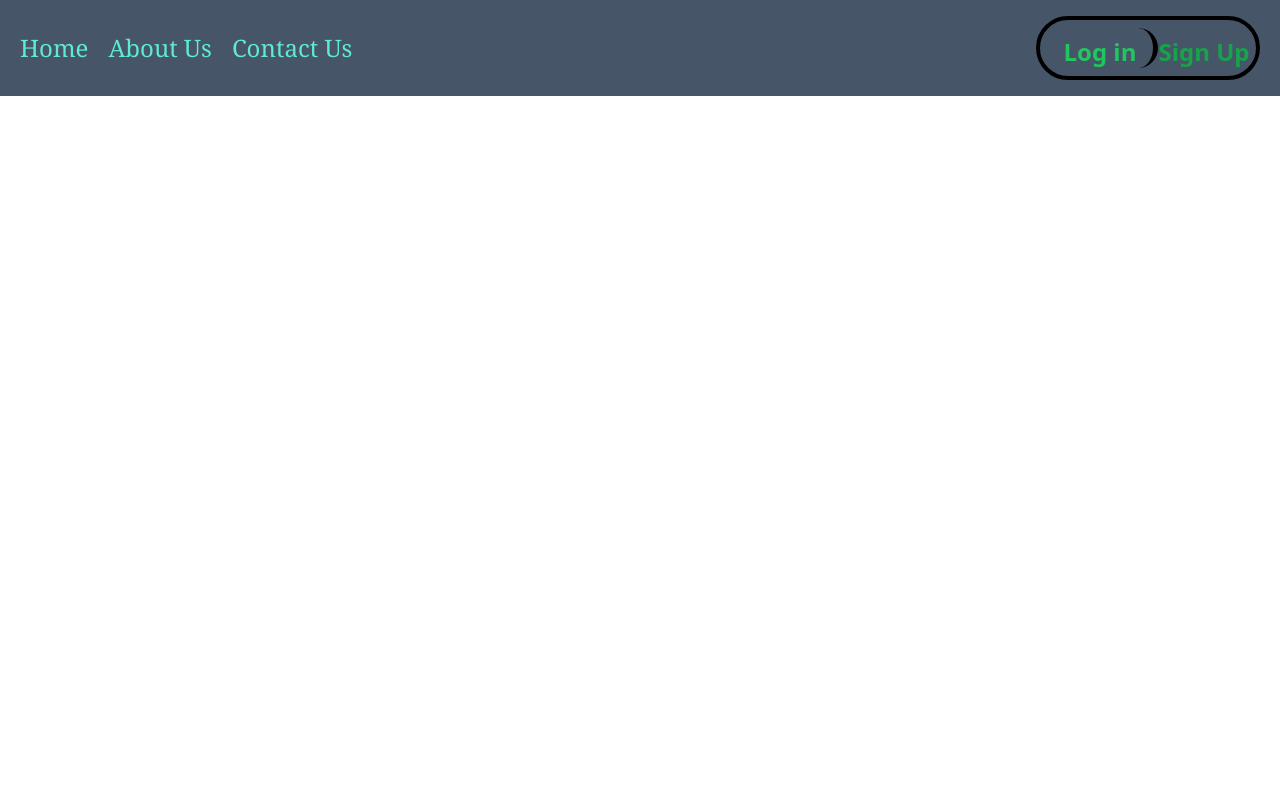
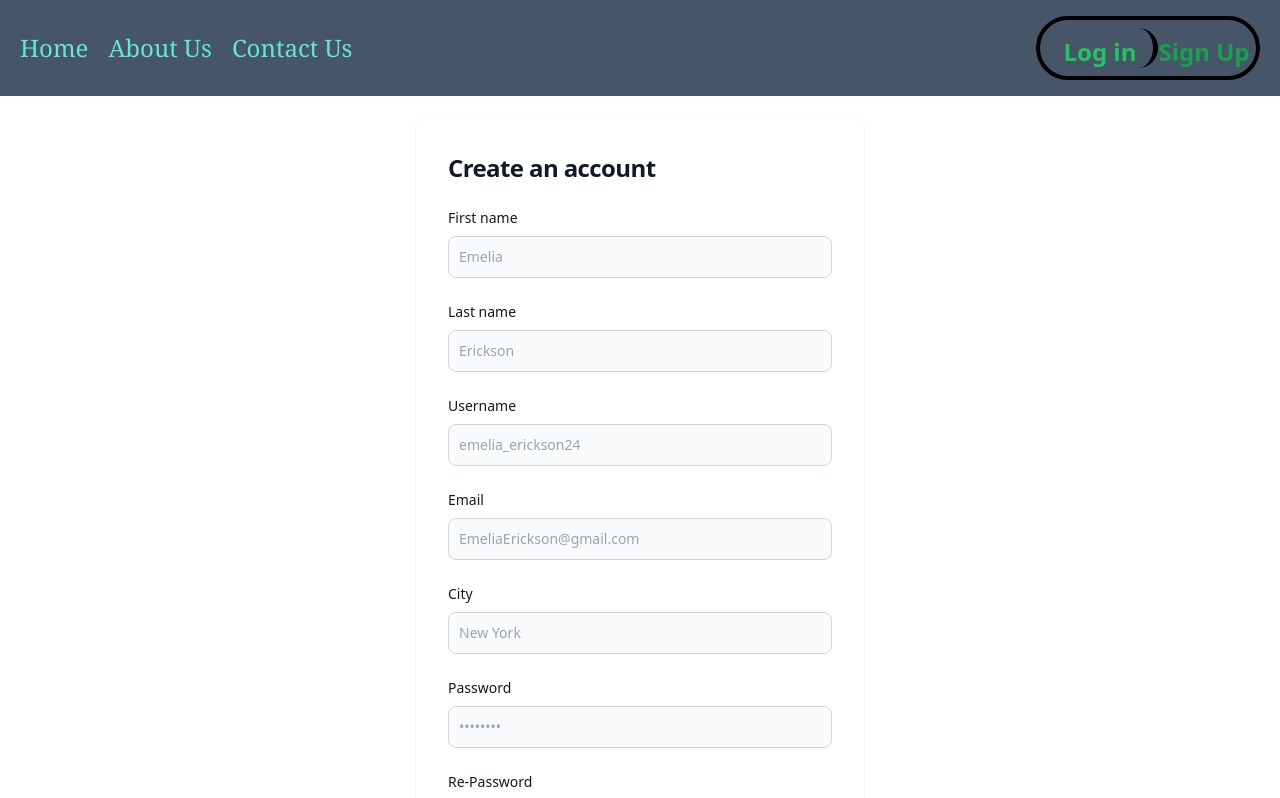
Before and after one commit to MahdiDeveloper1383/react-shop, a React (Create React App) app: page /sign-up in a window 1280 px wide. Shown: the top 798 px of the page. Built offline with nearby package versions, Linux system fonts and the light colour scheme; no server answers.

Commit message:
set sign up

```diff
--- a/src/Components/ProductCard.tsx
+++ b/src/Components/ProductCard.tsx
@@ -1,4 +1,4 @@
-import React, { use, useContext, useEffect, useState } from "react"
+import React, {  useContext, useEffect, useState } from "react"
 import { IBook } from "../Interfaces/Books";
 import { Link, useNavigate } from "react-router-dom";
 import { useCart } from "../Hooks/AddCart";
--- a/src/Hooks/Getusers.ts
+++ b/src/Hooks/Getusers.ts
@@ -6,7 +6,7 @@ const GetUsers = () => {
     const [users,setusers] = useState<User[]>([])
     useEffect(()=>{
         const fetchData = async()=>{
-                const response = await axios.get("/users/Users.json")
+                const response = await axios.get("https://687a0739abb83744b7eb0c77.mockapi.io/users")
                 setusers(response.data)
         }
         fetchData()
--- a/src/Pages/Home.tsx
+++ b/src/Pages/Home.tsx
@@ -1,12 +1,10 @@
-import React, { useContext, useEffect, useState } from "react";
+import React, { useState } from "react";
 import Header from "../Components/Header";
 import Porduct_Card from "../Components/ProductCard";
 import GetProduct from "../Hooks/GetProducts";
-import { useCart } from "../Hooks/AddCart";
 const Home = () => {
   const {Books,loading,error} = GetProduct()
   const[filter,setFilter] = useState<string>('')
-  const {cart} = useCart()
   const [genere,setGenre] = useState<string>('')
   const filteredBooks = Books.filter((book)=>book.name.toLowerCase().includes(filter.toLowerCase())&&(genere === ''||book.type.includes(genere)))
     return (
@@ -33,7 +31,7 @@ const Home = () => {
           </div>
          <div className="flex flex-row flex-wrap ml-auto mr-auto p-5 gap-5 justify-center  items-center ">
           {filteredBooks.map((book)=>(
-            <Porduct_Card Book={book}/>
+            <Porduct_Card key={book.id} Book={book}/>
           ))}
          </div>
           </div>
--- a/src/Pages/Sign-up.tsx
+++ b/src/Pages/Sign-up.tsx
@@ -1,10 +1,103 @@
 import React from "react";
 import Header from "../Components/Header";
-
+import { Link, useNavigate } from "react-router-dom";
+import * as yup from 'yup'
+import { useForm } from "react-hook-form";
+import { yupResolver } from "@hookform/resolvers/yup"
+import axios from "axios";
+import GetUsers from "../Hooks/Getusers";
+interface SignUpFormData {
+  firstName: string;
+  lastName: string;
+  username: string;
+  email: string;
+  location: string;
+  password: string;
+  repassword:string
+}
+const schema = yup.object({
+    firstName:yup.string().required('Firstname is required'),
+    lastName:yup.string().required('Lastname is required'),
+    username:yup.string().min(3,'Username must be more than 3').max(12,'Username is too long').required('Username is required'),
+    email:yup.string().test("is-gmail", "email must be end by @gmail.com", (value) =>
+      value ? value.toLowerCase().endsWith("@gmail.com") : false).required('Email is required'),
+    location:yup.string().required('City is required'),
+    password:yup.string().min(8,'Password must be at least 8 characters').max(20,'Password must be at most 20 characters').matches(/[a-z]/,'Password must have a lowercase letter').matches(/[A-Z]/,'Password must have an uppercase letter').matches(/[0-9]/,'Password must have a number').matches(/[!@#$%^&*]/,'Password must have a special character').required("Password is required"),
+    repassword:yup.string().oneOf([yup.ref('password')],'Passwords must match').required('Please confirm your password')
+  })
 const SignUp = () => {
+  const {users} = GetUsers()
+  const {register,handleSubmit,formState:{errors}} = useForm({
+    resolver: yupResolver(schema)
+  })
+  const navigate = useNavigate()
+  const onsubmit=async(data:SignUpFormData)=>{
+    try{
+      const {repassword,...userdata} = data
+      const usertosend={
+        ...userdata,
+        role:'user',
+        id:String(users.length+1)
+      }
+      const response = await axios.post("https://687a0739abb83744b7eb0c77.mockapi.io/users", usertosend,{ headers: { "Content-Type": "application/json" } });
+      navigate('/login')
+    }catch(err){
+      alert('Sign up faild')
+    }
+  }
     return (
         <React.Fragment>
             <Header/>
+            <section className="flex flex-col items-center pt-6">
+  <div
+    className="w-full bg-white rounded-lg shadow dark:border md:mt-0 sm:max-w-md xl:p-0 dark:bg-gray-800 dark:border-gray-700">
+    <div className="p-6 space-y-4 md:space-y-6 sm:p-8">
+      <h1 className="text-xl font-bold leading-tight tracking-tight text-gray-900 md:text-2xl dark:text-white">Create an
+        account
+      </h1>
+      <form className="space-y-4 md:space-y-6" onSubmit={handleSubmit(onsubmit)}>
+        <div>
+          <label className="block mb-2 text-sm font-medium text-gray-900 dark:text-white">First name</label>
+          <input type="text" {...register('firstName')} name="firstName" id="firstName" className="bg-gray-50 border border-gray-300 text-gray-900 sm:text-sm rounded-lg focus:ring-blue-600 focus:border-blue-600 block w-full p-2.5 dark:bg-gray-700 dark:border-gray-600 dark:placeholder-gray-400 dark:text-white dark:focus:ring-blue-500 dark:focus:border-blue-500" placeholder="Emelia"  />
+          {errors.firstName&&<span className=" text-red-500 font-bold">{errors.firstName.message}</span>}
+        </div>
+        <div>
+          <label className="block mb-2 text-sm font-medium text-gray-900 dark:text-white">Last name</label>
+          <input type="text" {...register("lastName")} name="lastName" id="lastName" className="bg-gray-50 border border-gray-300 text-gray-900 sm:text-sm rounded-lg focus:ring-blue-600 focus:border-blue-600 block w-full p-2.5 dark:bg-gray-700 dark:border-gray-600 dark:placeholder-gray-400 dark:text-white dark:focus:ring-blue-500 dark:focus:border-blue-500" placeholder="Erickson"  />
+          {errors.lastName&&<span className=" text-red-500 font-bold">{errors.lastName.message}</span>}
+        </div>
+        <div>
+          <label className="block mb-2 text-sm font-medium text-gray-900 dark:text-white">Username</label>
+          <input type="text" {...register('username')} name="username" id="username" className="bg-gray-50 border border-gray-300 text-gray-900 sm:text-sm rounded-lg focus:ring-blue-600 focus:border-blue-600 block w-full p-2.5 dark:bg-gray-700 dark:border-gray-600 dark:placeholder-gray-400 dark:text-white dark:focus:ring-blue-500 dark:focus:border-blue-500" placeholder="emelia_erickson24"  />
+          {errors.username&&<span className=" text-red-500 font-bold">{errors.username.message}</span>}
+        </div>
+        <div>
+          <label className="block mb-2 text-sm font-medium text-gray-900 dark:text-white">Email</label>
+          <input type="email" {...register('email')} name="email" id="email" className="bg-gray-50 border border-gray-300 text-gray-900 sm:text-sm rounded-lg focus:ring-blue-600 focus:border-blue-600 block w-full p-2.5 dark:bg-gray-700 dark:border-gray-600 dark:placeholder-gray-400 dark:text-white dark:focus:ring-blue-500 dark:focus:border-blue-500" placeholder="EmeliaErickson@gmail.com"  />
+          {errors.email&&<span className=" text-red-500 font-bold">{errors.email.message}</span>}
+        </div>
+        <div>
+          <label className="block mb-2 text-sm font-medium text-gray-900 dark:text-white">City</label>
+          <input type="text" {...register("location")} name="location" id="location" className="bg-gray-50 border border-gray-300 text-gray-900 sm:text-sm rounded-lg focus:ring-blue-600 focus:border-blue-600 block w-full p-2.5 dark:bg-gray-700 dark:border-gray-600 dark:placeholder-gray-400 dark:text-white dark:focus:ring-blue-500 dark:focus:border-blue-500" placeholder="New York"  />
+          {errors.location&&<span className=" text-red-500 font-bold">{errors.location.message}</span>}
+        </div>
+        <div>
+          <label className="block mb-2 text-sm font-medium text-gray-900 dark:text-white">Password</label>
+          <input type="password" {...register("password")} name="password" id="password" placeholder="••••••••" className="bg-gray-50 border border-gray-300 text-gray-900 sm:text-sm rounded-lg focus:ring-blue-600 focus:border-blue-600 block w-full p-2.5 dark:bg-gray-700 dark:border-gray-600 dark:placeholder-gray-400 dark:text-white dark:focus:ring-blue-500 dark:focus:border-blue-500"  />
+          {errors.password&&<span className=" text-red-500 font-bold">{errors.password.message}</span>}
+        </div>
+        <div>
+          <label className="block mb-2 text-sm font-medium text-gray-900 dark:text-white">Re-Password</label>
+          <input type="password" {...register("repassword")} name="repassword" id="repassword" placeholder="••••••••" className="bg-gray-50 border border-gray-300 text-gray-900 sm:text-sm rounded-lg focus:ring-blue-600 focus:border-blue-600 block w-full p-2.5 dark:bg-gray-700 dark:border-gray-600 dark:placeholder-gray-400 dark:text-white dark:focus:ring-blue-500 dark:focus:border-blue-500"  />
+          {errors.repassword&&<span className=" text-red-500 font-bold">{errors.repassword.message}</span>}
+        </div>
+        <input type="submit" value={'Create an account'} className="w-full text-white bg-blue-600 hover:bg-blue-700 focus:ring-4 focus:outline-none focus:ring-blue-300 font-medium rounded-lg text-sm px-5 py-2.5 text-center dark:bg-blue-600 dark:hover:bg-blue-700 dark:focus:ring-blue-800"/>
+        <p className="text-sm font-light text-gray-500 dark:text-gray-400">Already have an account? <Link className="font-medium text-blue-600 hover:underline dark:text-blue-500" to={'/login'}>Sign in here</Link>
+        </p>
+      </form>
+    </div>
+  </div>
+</section>
         </React.Fragment>
      );
 }
```
Also changed, not shown: package.json (+5 -2 lines), src/assets/users/Users.json (+12 -12 lines), 1 other file (tests, documents, lock files or other folders).
